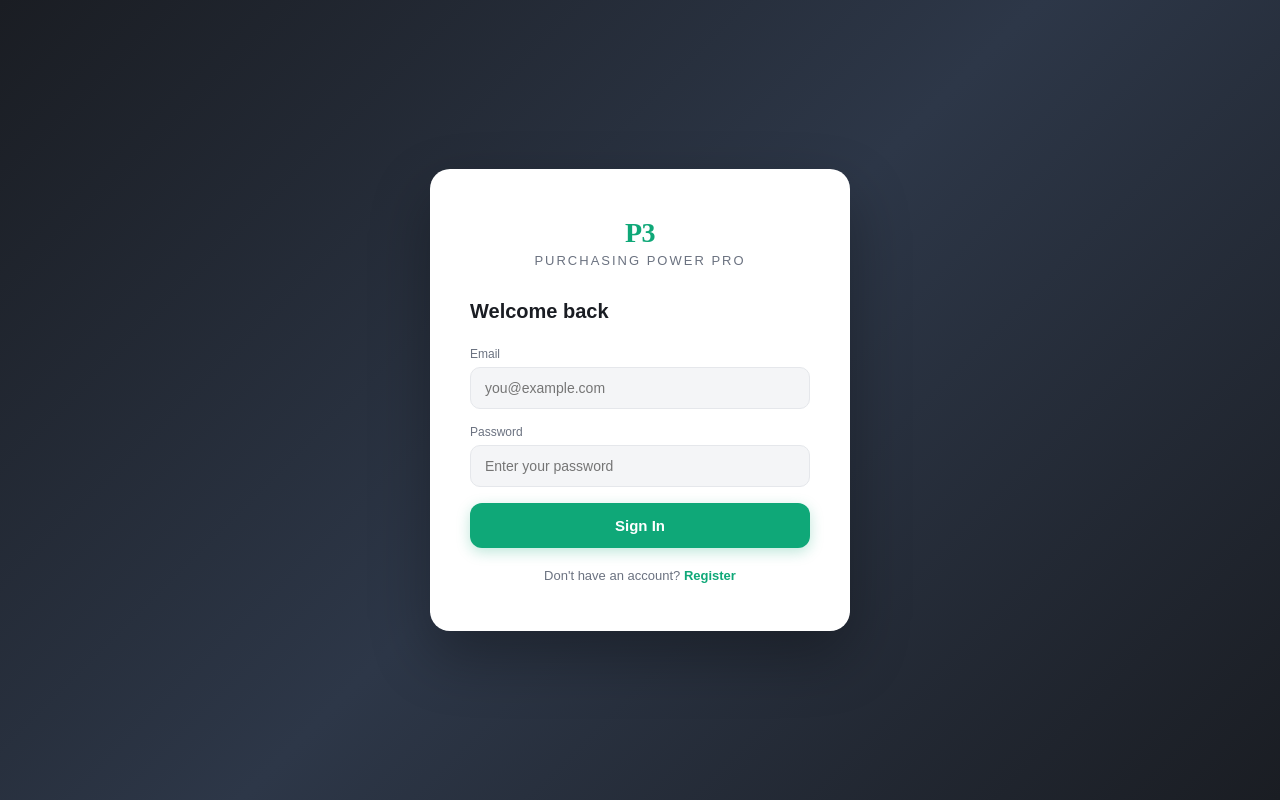
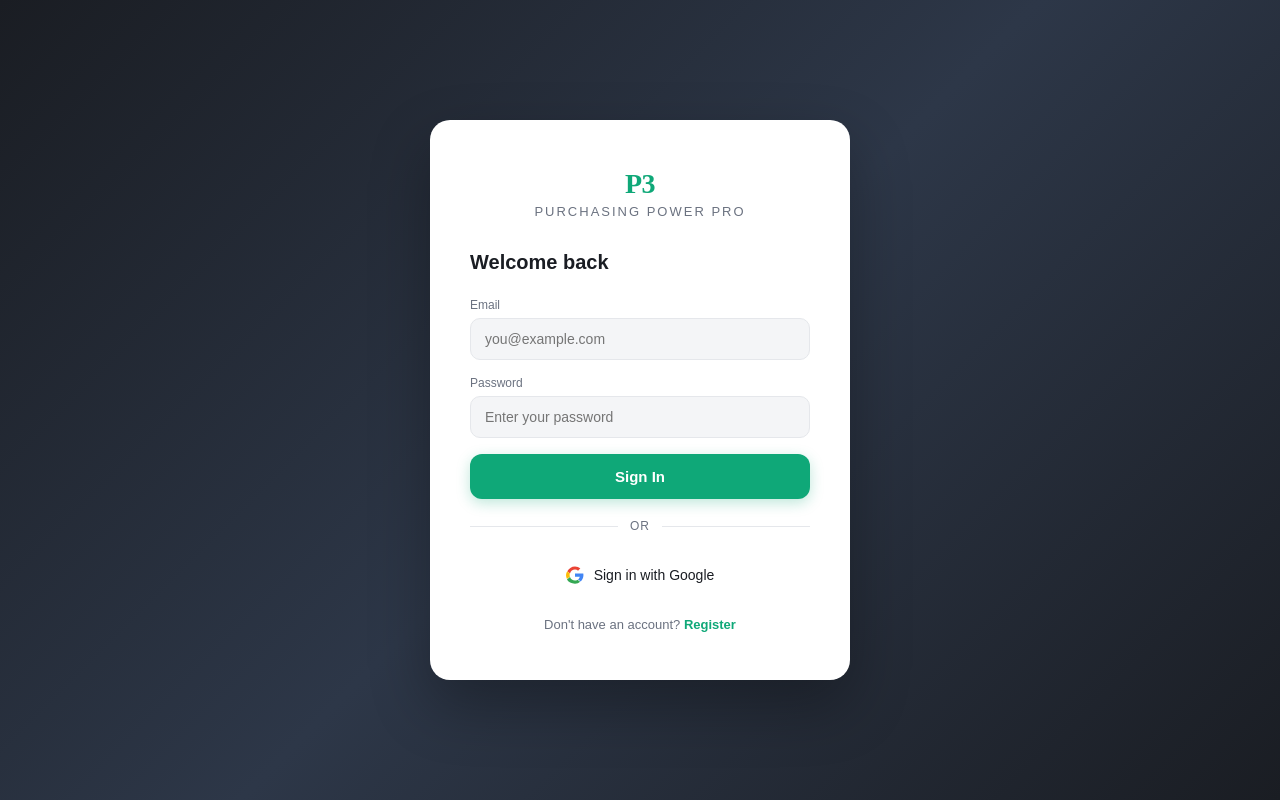
Before and after one commit to BT3103AppDev1/L1_Group_1, a Vue app: page /login in a window 1280 px wide. Built offline with nearby package versions, Linux system fonts and the light colour scheme; no server answers.

Commit message:
Added Google login method

```diff
--- a/src/views/LoginView.vue
+++ b/src/views/LoginView.vue
@@ -31,6 +31,24 @@
 
       <button class="btn-primary" @click="handleLogin">Sign In</button>
 
+      <!-- Divider -->
+      <div class="or-divider">
+        <span class="or-line"></span>
+        <span class="or-text">or</span>
+        <span class="or-line"></span>
+      </div>
+
+      <!-- Google Sign-In Button -->
+      <button class="btn-google" @click="handleGoogleLogin">
+        <svg width="18" height="18" viewBox="0 0 48 48">
+          <path fill="#EA4335" d="M24 9.5c3.14 0 5.95 1.08 8.17 2.85l6.09-6.09C34.46 3.09 29.53 1 24 1 14.82 1 7.01 6.48 3.58 14.18l7.08 5.5C12.38 13.36 17.72 9.5 24 9.5z"/>
+          <path fill="#4285F4" d="M46.52 24.5c0-1.64-.15-3.22-.43-4.75H24v9h12.7c-.55 2.96-2.2 5.47-4.68 7.15l7.18 5.57C43.35 37.27 46.52 31.36 46.52 24.5z"/>
+          <path fill="#FBBC05" d="M10.66 28.32A14.6 14.6 0 0 1 9.5 24c0-1.5.26-2.95.72-4.32l-7.08-5.5A23.94 23.94 0 0 0 0 24c0 3.87.93 7.53 2.57 10.77l8.09-6.45z"/>
+          <path fill="#34A853" d="M24 47c5.53 0 10.17-1.83 13.56-4.97l-7.18-5.57C28.6 38.1 26.43 38.75 24 38.75c-6.28 0-11.62-3.86-13.34-9.18l-8.09 6.45C6.01 43.52 14.41 47 24 47z"/>
+        </svg>
+        Sign in with Google
+      </button>
+
       <!-- Registration link -->
       <div style="text-align:center; margin-top:20px; font-size:13px; color:var(--text-secondary);">
         Don't have an account?
@@ -42,7 +60,7 @@
 
   <script>
   import { auth } from '../firebase'
-  import { signInWithEmailAndPassword } from 'firebase/auth'
+  import { signInWithEmailAndPassword, signInWithPopup, GoogleAuthProvider } from 'firebase/auth'
 
   export default {
     name: 'LoginView',
@@ -64,6 +82,7 @@
         return emailRegex.test(email)
       },
 
+      // Handle email + password login and potential errors
       async handleLogin() {
         // Client-side validation before hitting Firebase
         if (!this.validateEmail(this.email)) {
@@ -94,6 +113,18 @@
           }
         }
       },
+
+      // Handle google login and potential errors
+      async handleGoogleLogin() {
+        this.loginError = ''
+        try {
+          const provider = new GoogleAuthProvider()
+          await signInWithPopup(auth, provider)
+          this.$router.push('/')
+        } catch (err) {
+          this.loginError = 'Google sign-in failed. Please try again.'
+        }
+      },
     },
   }
   </script>
@@ -120,4 +151,21 @@
   .login-title {
     font-size: 20px; font-weight: 600; color: var(--text); margin-bottom: 24px;
   }
+  .or-divider {
+    display: flex; align-items: center; gap: 12px; margin: 20px 0;
+  }
+  .or-line {
+    flex: 1; height: 1px; background: var(--border, rgba(255,255,255,0.1));
+  }
+  .or-text {
+    font-size: 12px; color: var(--text-secondary); text-transform: uppercase; letter-spacing: 1px;
+  }
+  .btn-google {
+    width: 100%; padding: 12px; border-radius: 10px; font-size: 14px; font-weight: 500;
+    cursor: pointer; display: flex; align-items: center; justify-content: center; gap: 10px;
+    background: transparent; color: var(--text);
+    border: 1px solid rgba(255,255,255,0.15);
+    transition: background 0.2s, border-color 0.2s;
+  }
+  .btn-google:hover { background: rgba(255,0,0,0.05); border-color: rgba(255,0,0,0.1); }
 </style>
```
